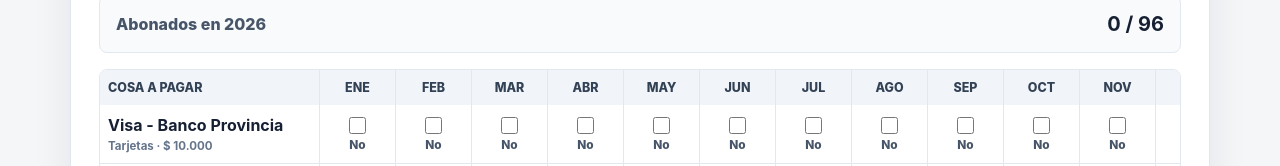
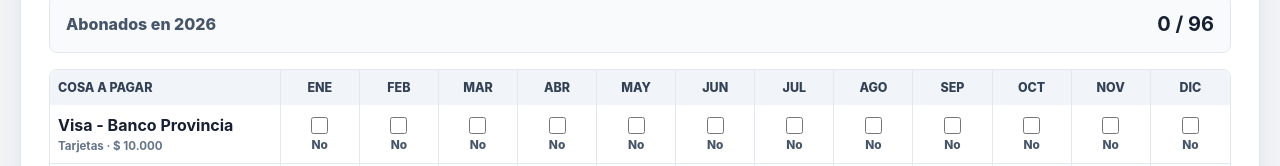
Before and after one commit to NicoPoy/Finanzas-GestionPersonal, a React (Vite) app: page / in a window 1280 px wide. Both pictures are taken after a click on the button "Registro". Shown: the part 634-800 px from the top of the page. Built offline with nearby package versions, Linux system fonts and the light colour scheme.

Commit message:
Widen registry table layout

```diff
--- a/src/main.jsx
+++ b/src/main.jsx
@@ -601,7 +601,7 @@ function RegistryModule({ onTogglePayment, paymentRegistry, services }) {
   }
 
   return (
-    <section className="workspace single-column">
+    <section className="workspace single-column registry-workspace">
       <section className="detail-panel">
         <div className="section-heading">
           <div>
--- a/src/styles.css
+++ b/src/styles.css
@@ -113,6 +113,10 @@ button {
 
 .workspace.single-column {
   grid-template-columns: 1fr;
+}
+
+.registry-workspace {
+  max-width: 1280px;
 }
 
 .cards-panel,
@@ -491,7 +495,7 @@ button {
 .registry-table {
   border-collapse: separate;
   border-spacing: 0;
-  min-width: 1132px;
+  min-width: 1110px;
   table-layout: fixed;
   width: 100%;
 }
@@ -506,9 +510,9 @@ button {
 
 .registry-table td,
 .registry-table .month-heading {
-  min-width: 76px;
+  min-width: 72px;
   text-align: center;
-  width: 76px;
+  width: 72px;
 }
 
 .registry-table thead th {
@@ -521,10 +525,10 @@ button {
 
 .registry-table th:first-child {
   left: 0;
-  min-width: 220px;
+  min-width: 210px;
   position: sticky;
   text-align: left;
-  width: 220px;
+  width: 210px;
   z-index: 2;
 }
 
```
